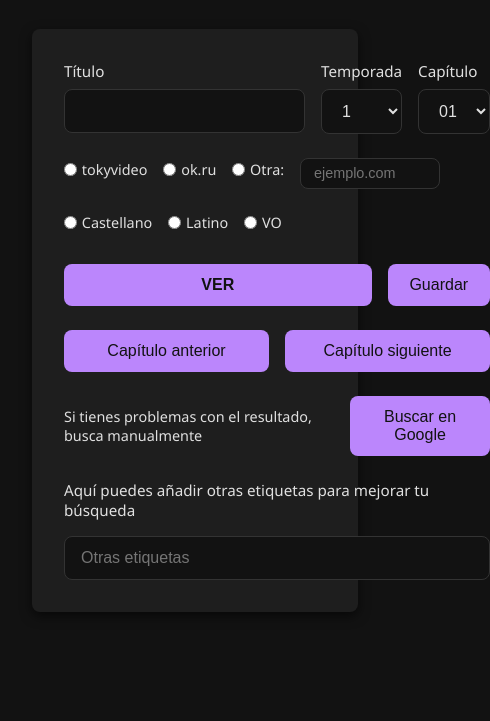
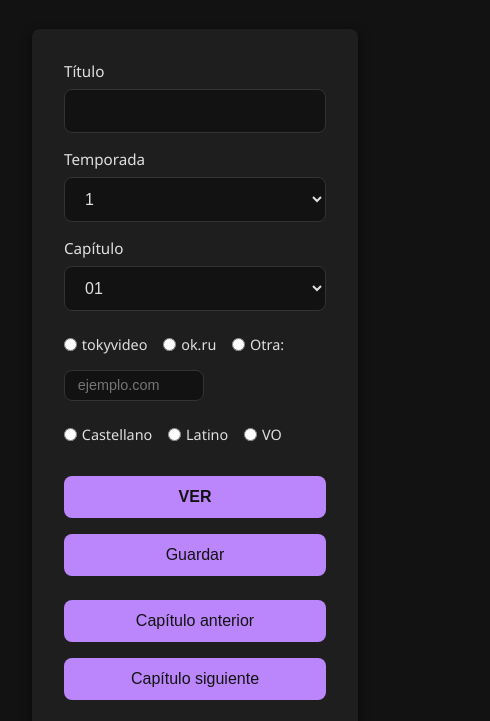
Before and after one commit to erlpruebas/busca, a plain HTML site: page index.html in a window 390 px wide. Shown: the part 74-795 px from the top of the page, 490 px wide, since content can reach past the window. Drawn offline with Linux system fonts and the light colour scheme.

Commit message:
Update index.html

```diff
--- a/index.html
+++ b/index.html
@@ -111,6 +111,32 @@
     .saved-list a {
       color:var(--fg);
       text-decoration:underline;
+    }
+
+    /* --- Ajustes responsive para móviles --- */
+    @media (max-width: 600px) {
+      /* Apilar Título / Temporada / Capítulo */
+      .row {
+        flex-direction: column;
+      }
+      .row .field {
+        width: 100%;
+      }
+      /* VER y Guardar en columna */
+      .buttons-main {
+        grid-template-columns: 1fr !important;
+      }
+      /* Navegación también apilada */
+      .buttons-nav {
+        grid-template-columns: 1fr !important;
+      }
+      /* Búsqueda manual full-width */
+      .manual-search {
+        grid-template-columns: 1fr !important;
+      }
+      #buscar-google {
+        justify-self: start;
+      }
     }
   </style>
 </head>
```
